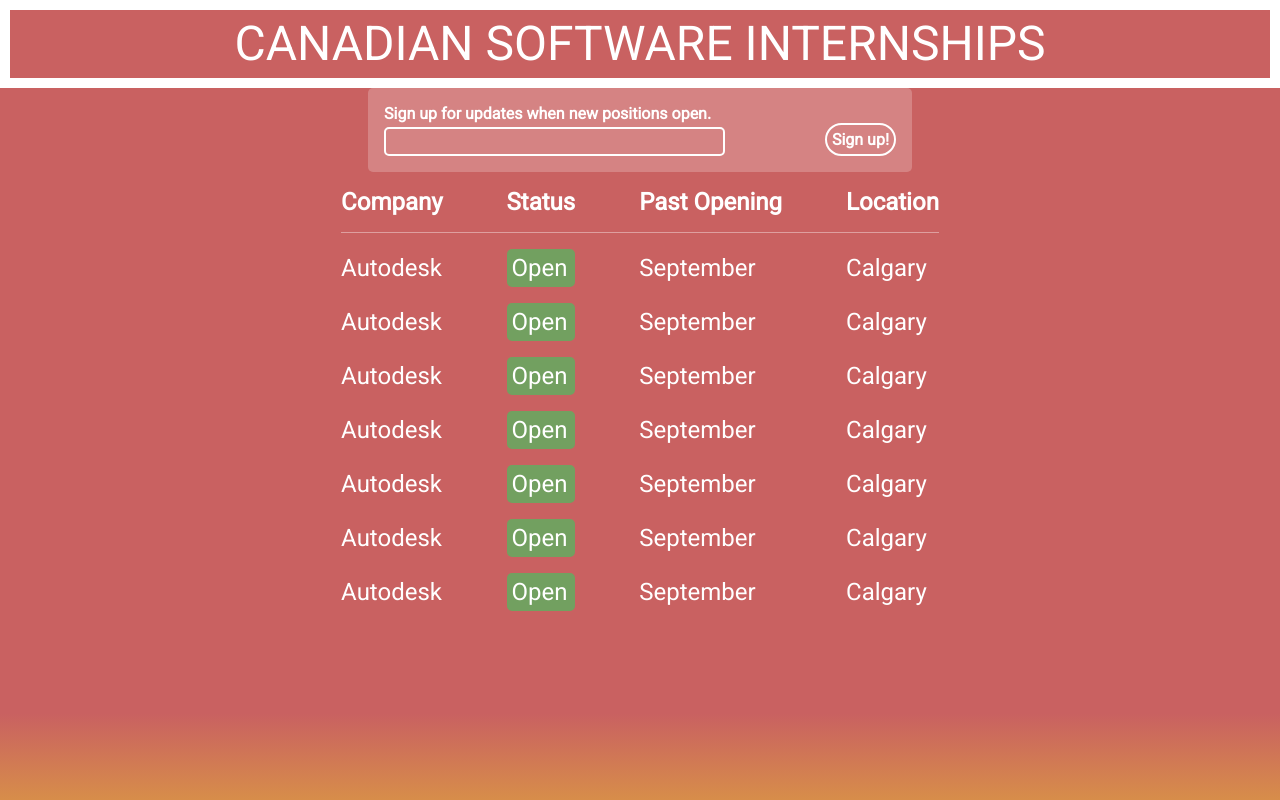
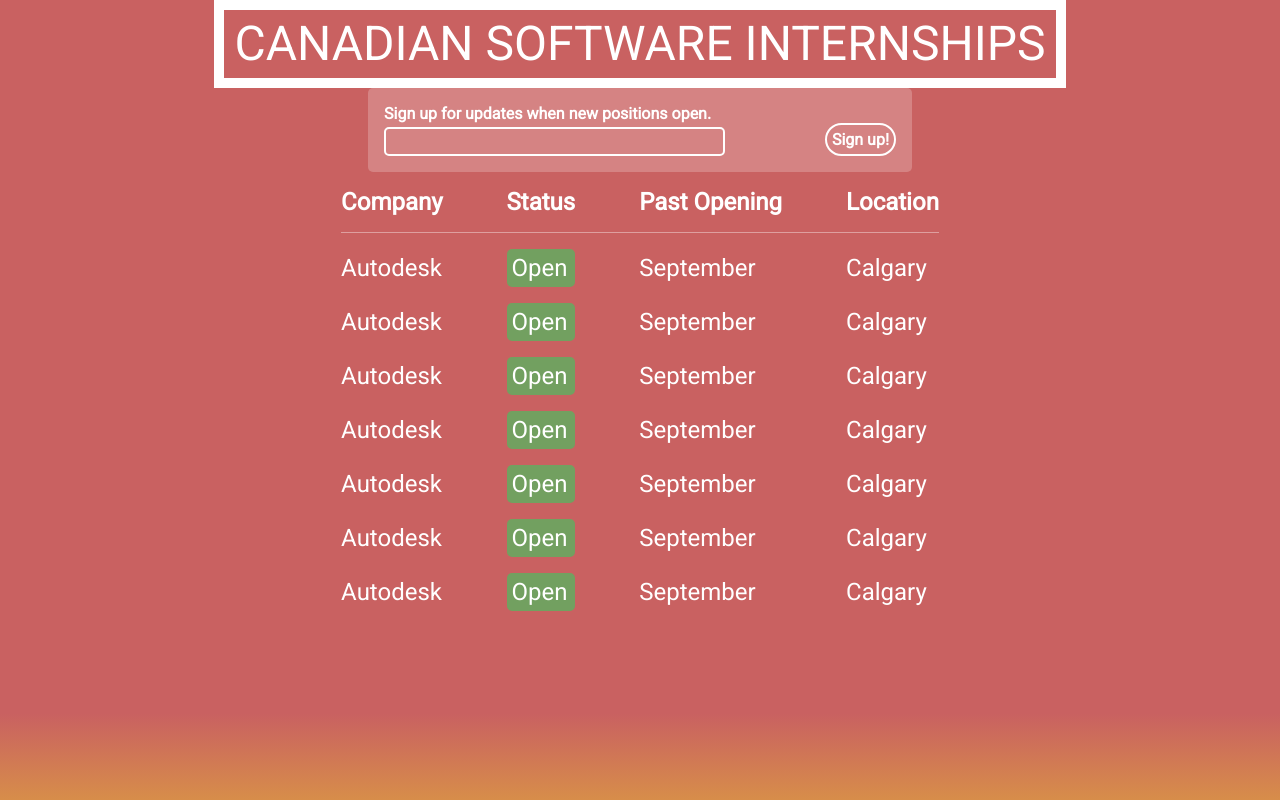
Before and after one commit to jackpeplinski/canadian-software-intern, a Gatsby site: page / in a window 1280 px wide. Built offline with nearby package versions, Linux system fonts and the light colour scheme; Gatsby itself is replaced by a stand-in of ours.

Commit message:
Fix overflow table

```diff
--- a/src/components/title.js
+++ b/src/components/title.js
@@ -11,10 +11,12 @@
 
 export default Title;
 
-const TitleWrapper = styled.div`{
-    margin: 1vh auto;
+const TitleWrapper = styled.div`
+   {
+     margin: auto;
     width: fit-content;
-}`
+  }
+`;
 
 const TitleText = styled.div`
    {
--- a/src/pages/index.js
+++ b/src/pages/index.js
@@ -6,7 +6,6 @@
 import Table from "../components/table";
 import PopOver from "../components/popOver";
 import Title from "../components/title";
-import MobileAlert from "../components/mobileAlert";
 import { useMediaQuery } from "react-responsive";
 
 const theme = {
@@ -34,21 +33,22 @@
     setShowPopOver(true);
   };
 
-  const isMobile = useMediaQuery({ query: "(max-width: 768px)" });
-
   return (
     <ThemeProvider theme={theme}>
-
-
-        <div>
-          <Title />
-          <SignUp onClick={onSignUpClick} />
-          <PopOver showPopOver={showPopOver} setShowPopOver={setShowPopOver} />
-          <Table />
-        </div>
-
+      <Wrapper>
+        <Title />
+        <SignUp onClick={onSignUpClick} />
+        <PopOver showPopOver={showPopOver} setShowPopOver={setShowPopOver} />
+        <Table />
+      </Wrapper>
     </ThemeProvider>
   );
 };
 
 export default IndexPage;
+
+const Wrapper = styled.div`
+   {
+    overflow: scroll;
+  }
+`;
```
